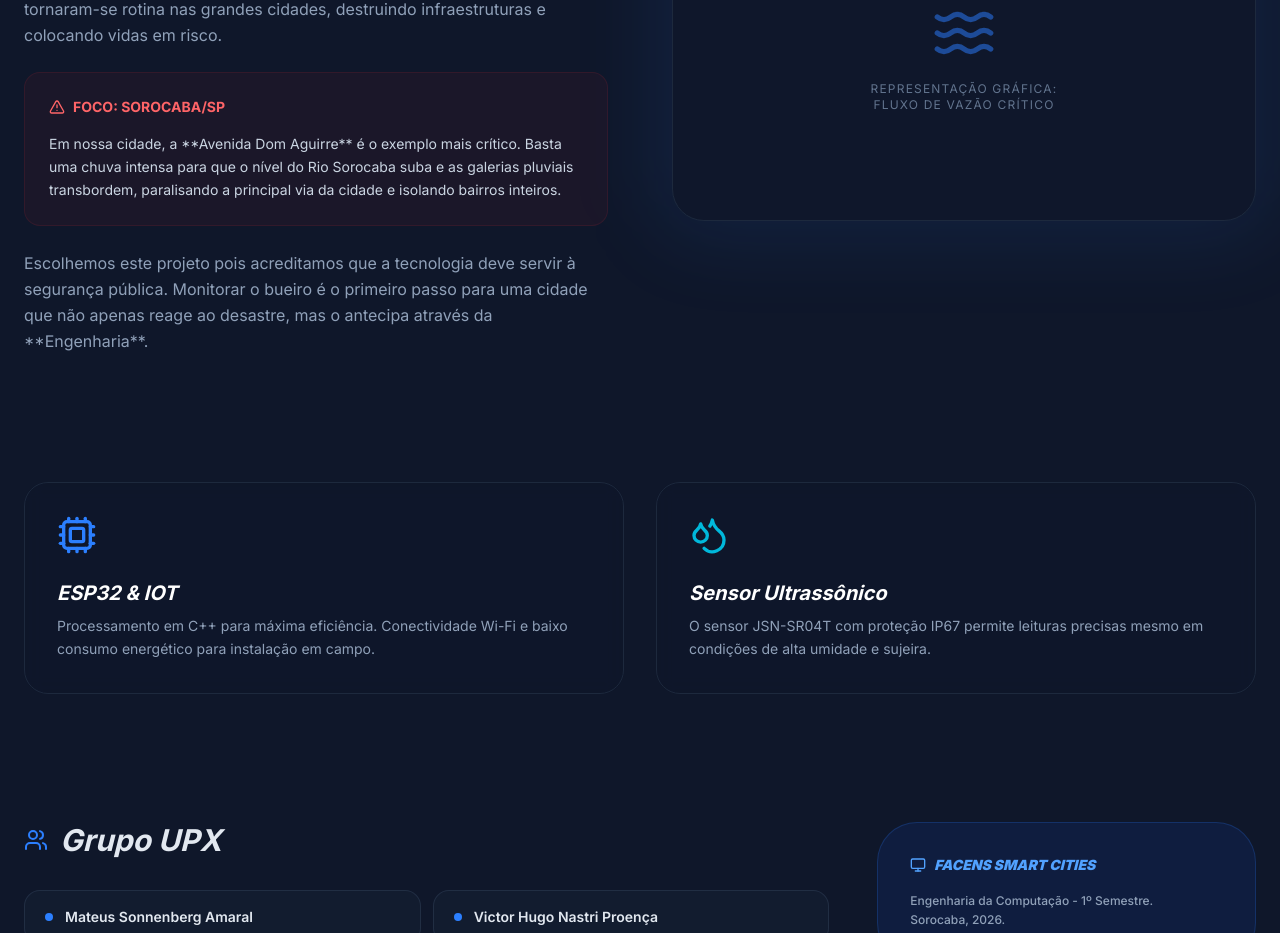
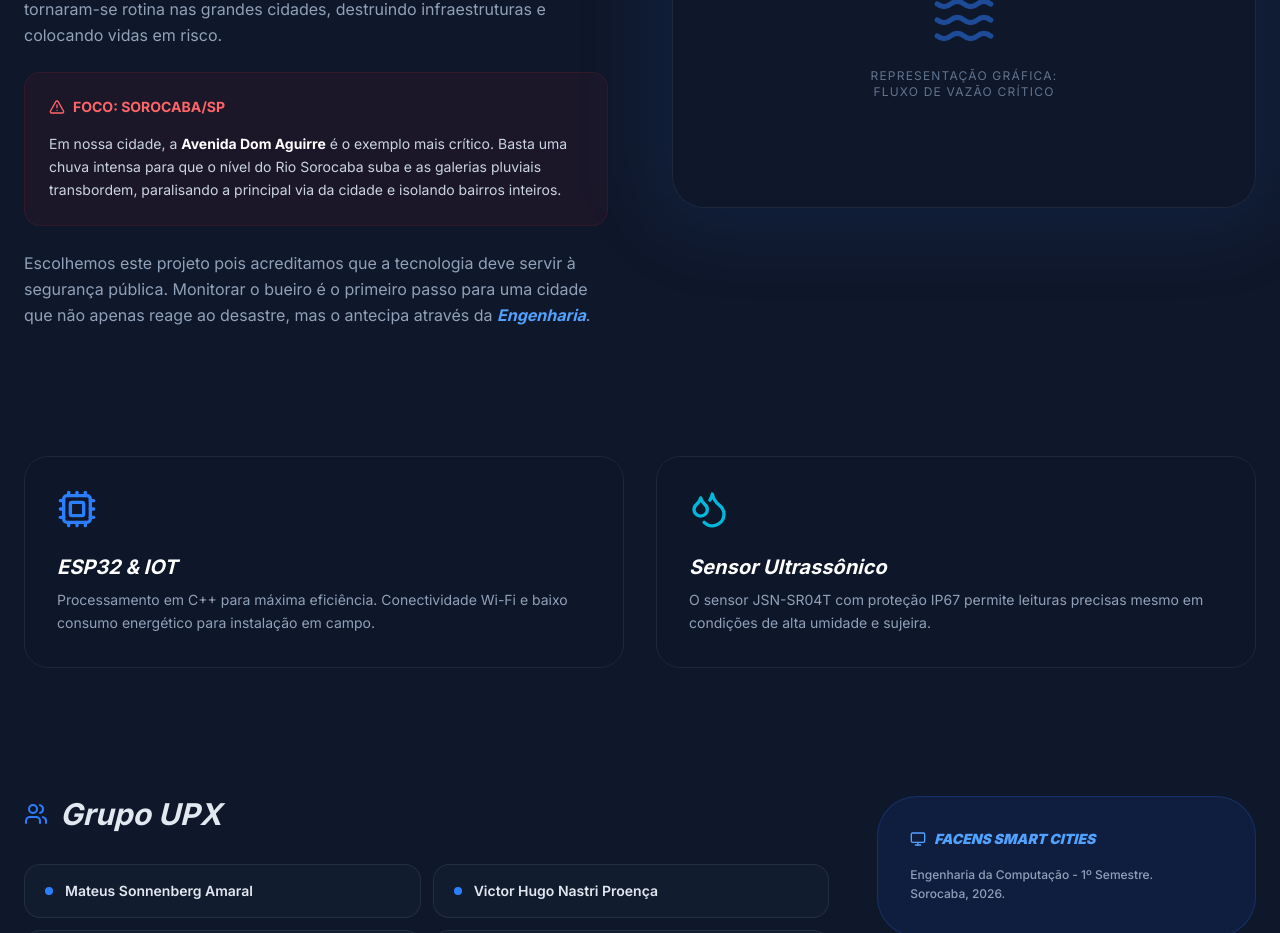
Before and after one commit to AquaSquirel/Smart-Drain-Web, a Next.js app: page / in a window 1280 px wide. Shown: the part 1120-2053 px from the top of the page. Built offline with nearby package versions, Linux system fonts and the light colour scheme.

Commit message:
Fix: proper bold formatting in context section

```diff
--- a/src/app/page.tsx
+++ b/src/app/page.tsx
@@ -147,11 +147,11 @@ export default function Home() {
                   <AlertTriangle className="w-4 h-4" /> FOCO: SOROCABA/SP
                 </div>
                 <p className="text-sm text-slate-300 leading-relaxed">
-                  Em nossa cidade, a **Avenida Dom Aguirre** é o exemplo mais crítico. Basta uma chuva intensa para que o nível do Rio Sorocaba suba e as galerias pluviais transbordem, paralisando a principal via da cidade e isolando bairros inteiros.
+                  Em nossa cidade, a <strong className="text-white font-bold">Avenida Dom Aguirre</strong> é o exemplo mais crítico. Basta uma chuva intensa para que o nível do Rio Sorocaba suba e as galerias pluviais transbordem, paralisando a principal via da cidade e isolando bairros inteiros.
                 </p>
               </div>
               <p className="text-slate-400 leading-relaxed">
-                Escolhemos este projeto pois acreditamos que a tecnologia deve servir à segurança pública. Monitorar o bueiro é o primeiro passo para uma cidade que não apenas reage ao desastre, mas o antecipa através da **Engenharia**.
+                Escolhemos este projeto pois acreditamos que a tecnologia deve servir à segurança pública. Monitorar o bueiro é o primeiro passo para uma cidade que não apenas reage ao desastre, mas o antecipa através da <strong className="text-blue-400 font-bold italic">Engenharia</strong>.
               </p>
             </div>
             <div className="relative group">
```
